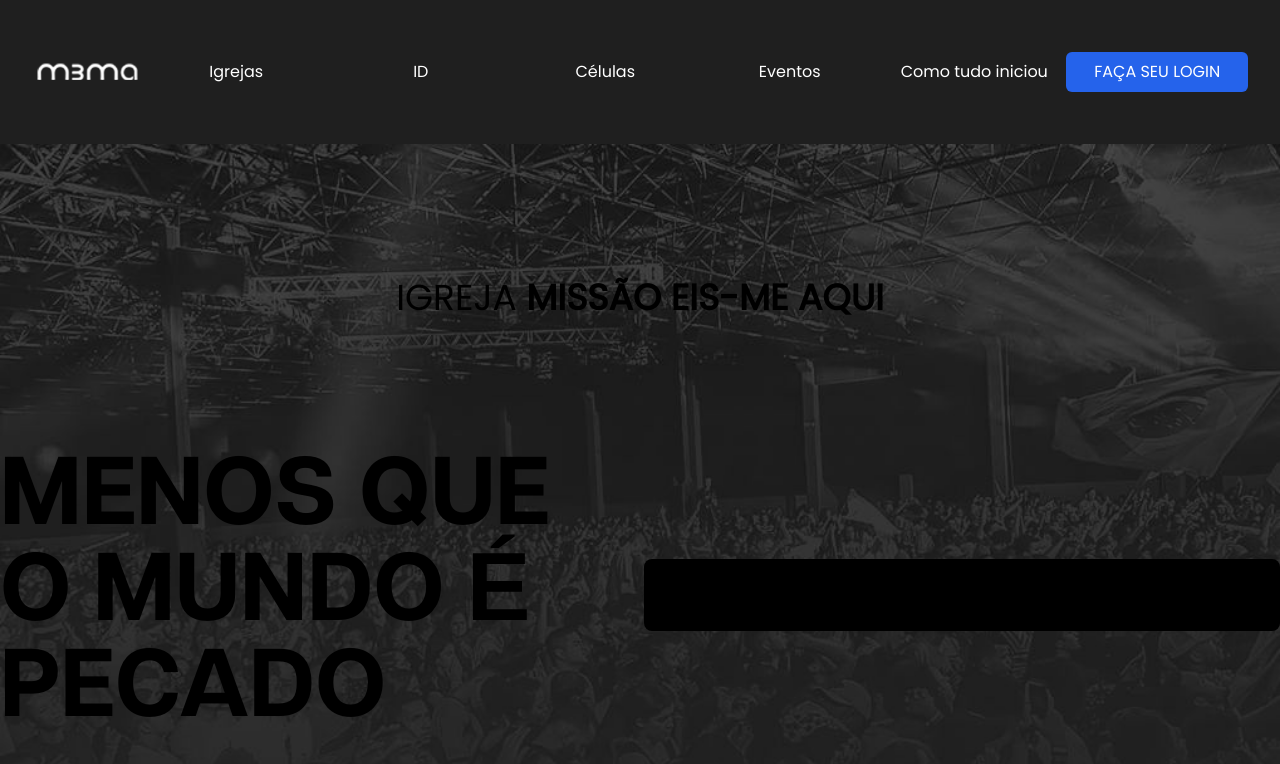
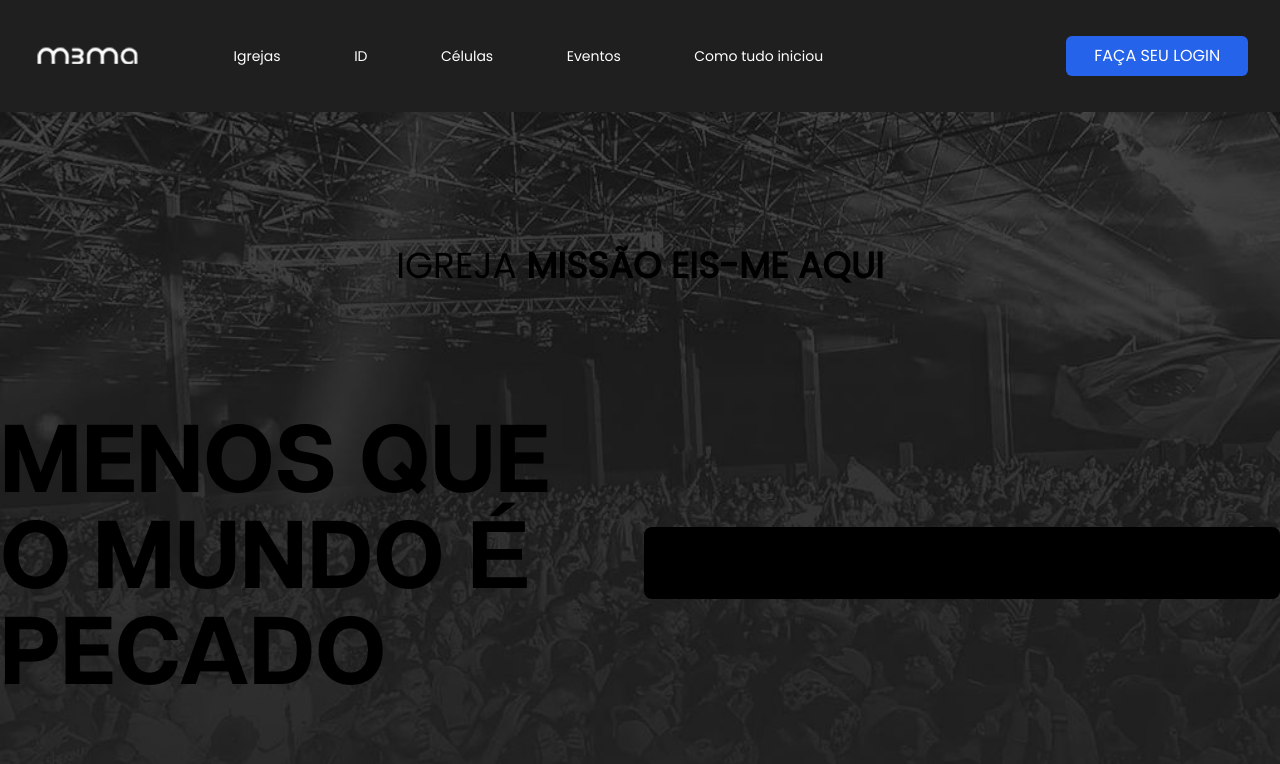
Before and after one commit to KelvinSilvaDev/im3ma-portal-web, a Next.js app: page / in a window 1280 px wide. Shown: the top 764 px of the page. Built offline with nearby package versions, Linux system fonts and the light colour scheme.

Commit message:
Update: header

```diff
--- a/src/app/components/Header.tsx
+++ b/src/app/components/Header.tsx
@@ -28,10 +28,10 @@ const navLinks = [
 
 const NavMenu = () => {
   return (
-    <nav className="flex h-full justify-around items-evenly flex-col md:flex-row md:justify-evenly w-full">
+    <nav className="flex h-full md:h-auto justify-around items-evenly flex-col md:flex-row md:justify-start lg:justify-evenly lg:w-full xl:w-10/12 gap-2 md:px-6">
       {
         navLinks.map((link, index) => (
-          <a key={index} href={link.url} className="flex justify-center items-center text-white text-lg font-bold md:text-base md:font-normal w-full px-8 md:px-0 h-14 py-4 md:py-0 md:h-auto">{link.title}</a>
+          <a key={index} href={link.url} className="flex justify-center items-center text-white text-lg font-bold md:text-sm md:font-light w-full md:w-auto px-8 md:px-0 h-14 py-4 md:py-0 md:h-auto md:gap-0">{link.title}</a>
         ))
       }
     </nav>
@@ -45,10 +45,8 @@ export function Header() {
   }
   return (
     <header className="bg-[#1f1f1f] w-full">
-      <div className="container flex justify-evenly items-center py-4 md:px-8 relative mx-auto">
+      <div className="container flex justify-evenly items-center md:px-8 relative mx-auto">
           <Image src="/mema_nome_branco.png" alt="logo" width={112} height={48} />
-        {/* <div className="w-28 h-12">
-        </div> */}
         <div className="hidden md:block w-full">
           <NavMenu />
         </div>
```
